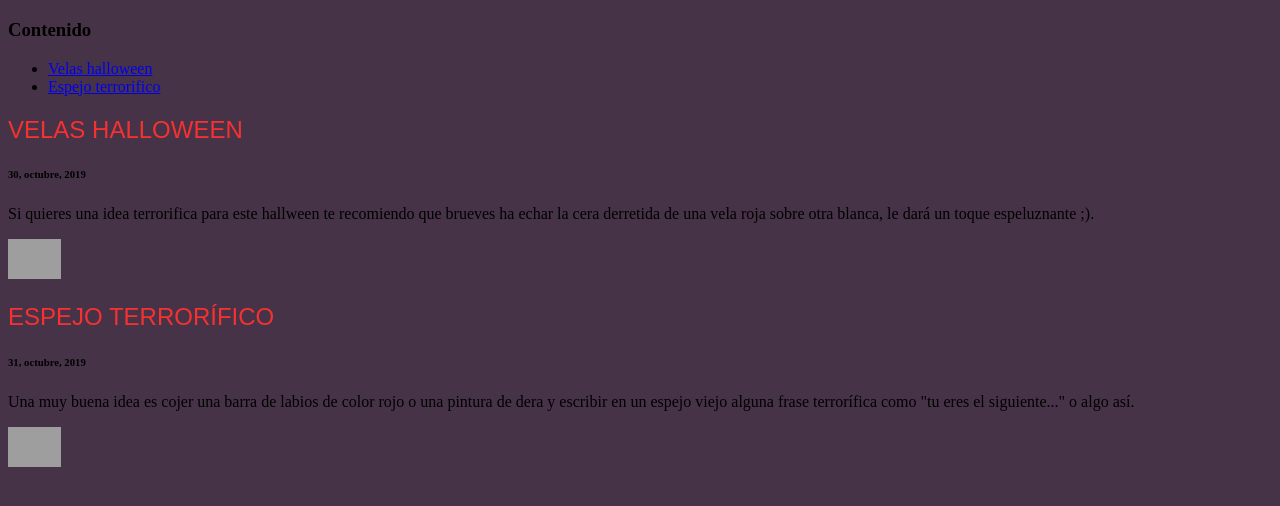
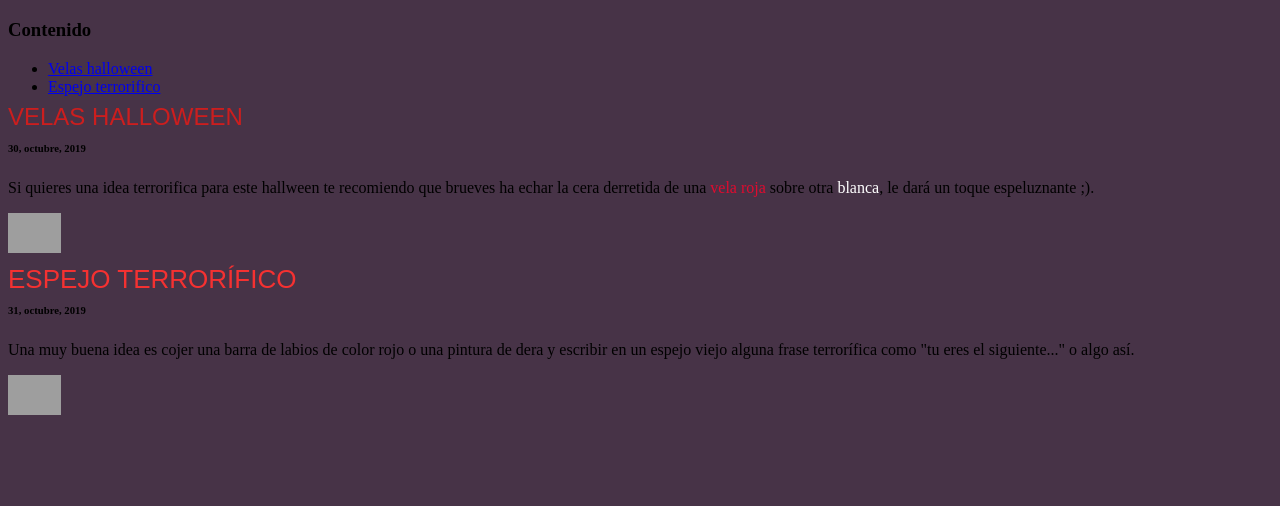
Before and after one commit to avalls123/ana-s-blog, a plain HTML site: page ana-blog.html in a window 1280 px wide. Shown: the part 62-568 px from the top of the page. Drawn offline with Linux system fonts and the light colour scheme; grey boxes are pictures that could not be loaded.

Commit message:
Update ana-blog.html

```diff
--- a/ana-blog.html
+++ b/ana-blog.html
@@ -14,6 +14,16 @@
             }
             h5{line-height:1px;
             font-family: inherit;}
+
+            #velas{line-height:2px;
+                font-family:fantasy;
+                color: rgb(204, 30, 30);
+            }
+            #espejo{line-height:0.1px;
+                font-size:26px;}
+            #rojo{color: rgb(224, 11, 47);}
+            #blanco{color: rgb(255, 255, 255);}
+
         </style>
     </head>
     <body>
@@ -29,7 +39,7 @@
         <h2 id="velas">VELAS HALLOWEEN</h2>
         <h6>30, octubre, 2019</h6>
 
-        <p>Si quieres una idea terrorifica para este hallween te recomiendo que brueves ha echar la cera derretida de una vela roja sobre otra blanca, le dará un toque espeluznante ;).</p> <img src="https://www.kasandbox.org/programming-images/avatars/piceratops-seed.png" alt="velas" height="40">
+        <p>Si quieres una idea terrorifica para este hallween te recomiendo que brueves ha echar la cera derretida de una <span id="rojo">vela roja</span> sobre otra <span id="blanco"> blanca</span>, le dará un toque espeluznante ;).</p> <img src="https://www.kasandbox.org/programming-images/avatars/piceratops-seed.png" alt="velas" height="40">
 
          <h2 id="espejo"> ESPEJO TERRORÍFICO</h2>
         <h6>31, octubre, 2019</h6>
```
